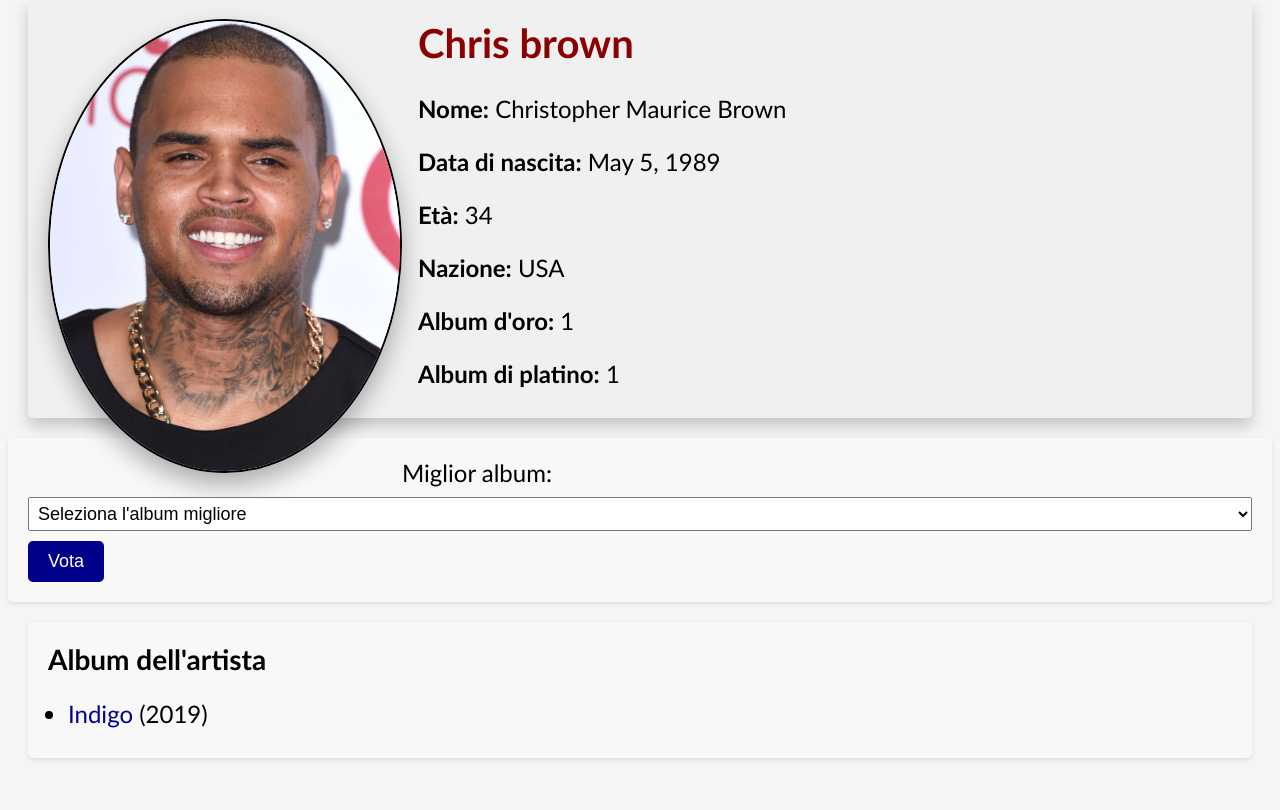
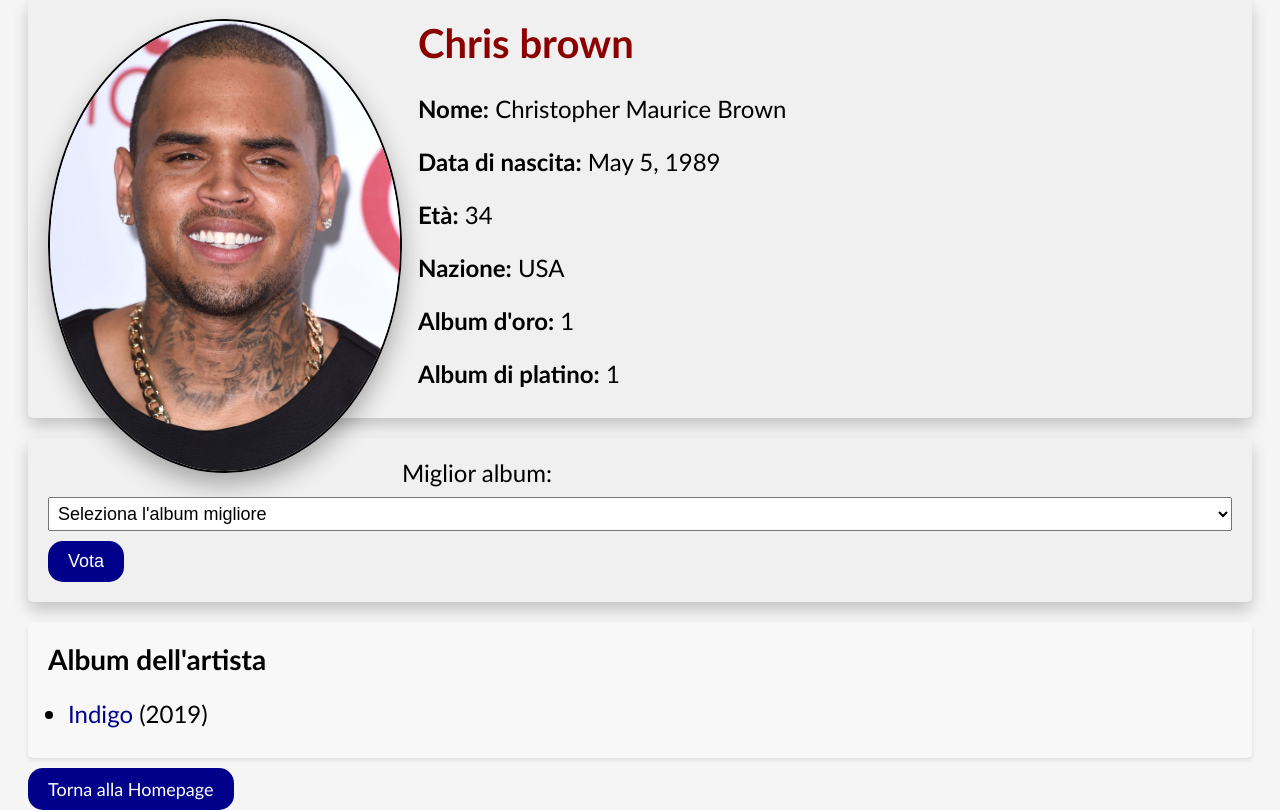
Before and after one commit to accorsia/IwC---Audiobase, a Django app: page /ab/artists/1 in a window 1280 px wide. Shown: the part 21-831 px from the top of the page. Before the commit the page ends 781 px from the top, so only its background shows below. Run offline with Django 4.2, Linux system fonts and the light colour scheme; data comes from the database, SQL or seed files in the repository.

Commit message:
homepage button

```diff
--- a/Audiobase/templates/Audiobase/artist.html
+++ b/Audiobase/templates/Audiobase/artist.html
@@ -41,13 +41,14 @@
             box-shadow: 0 2px 4px rgba(0, 0, 0, 0.1);
         }
 
+        /*  same as 'artist-info'   */
         .poll-box {
-            margin-top: 20px;
-            background-color: #f8f8f8;
             color: #000000;
             padding: 20px;
             border-radius: 5px;
-            box-shadow: 0 2px 4px rgba(0, 0, 0, 0.1);
+            margin: 20px;
+            background-color: #f0f0f0;
+            box-shadow: 0 8px 16px rgba(0, 0, 0, 0.2);
         }
 
         .poll-box label {
@@ -69,12 +70,8 @@
             font-size: 18px;
             padding: 10px 20px;
             border: none;
-            border-radius: 5px;
+            border-radius: 15px;
             cursor: pointer;
-        }
-
-        .poll-box input[type="submit"]:hover {
-            background-color: #00008B;
         }
 
         a {
@@ -126,6 +123,14 @@
             font-style: italic;
         }
 
+        .homepage-button {
+            margin: 20px;
+            background-color: #00008BFF;
+            color: #fff;
+            font-size: 18px;
+            padding: 10px 20px;
+            border-radius: 15px;
+        }
 
     </style>
 </head>
@@ -192,5 +197,8 @@
 
 </div>
 
+<!-- homepage button -->
+<a href="/ab/" class="homepage-button">Torna alla Homepage</a>
+
 </body>
 </html>
```
Also changed, not shown: Audiobase/templates/Audiobase/album.html (+12 -0 lines), Audiobase/templates/Audiobase/results.html (+14 -0 lines).
